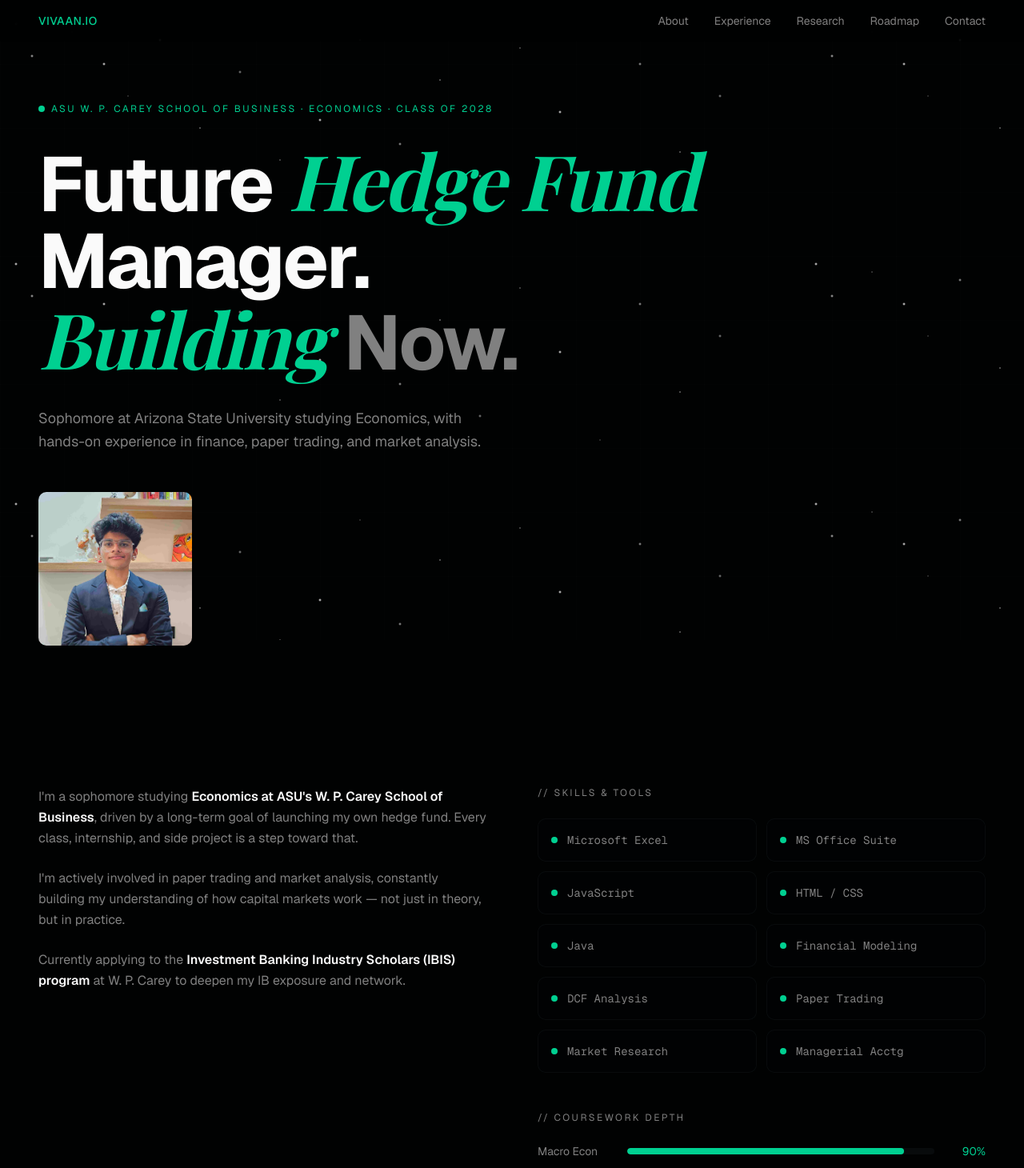
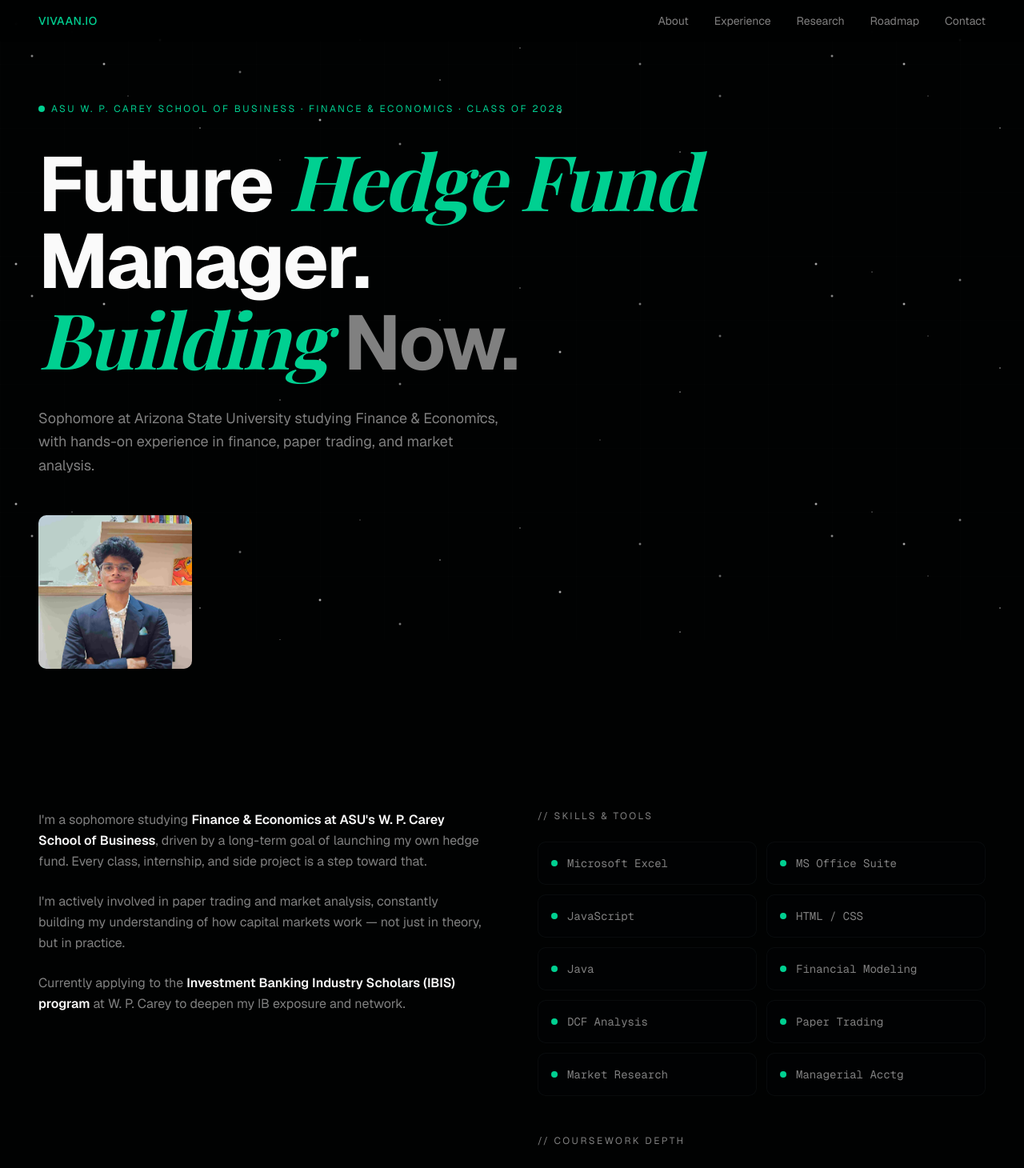
Before and after one commit to vivaanjain2904-spec/portfolio, a Next.js app: page / in a window 1280 px wide. Shown: the top 1460 px of the page at 80% size. Built offline with nearby package versions, Linux system fonts and the light colour scheme.

Commit message:
feat: update resume PDF and site references to "Finance & Economics"
Change "Economics" to "Finance & Economics" in site content and update resume link.

Co-authored-by: Vivaan Jain <273454276+vivaanjain2904-spec@users.noreply.github.com>

```diff
--- a/app/page.tsx
+++ b/app/page.tsx
@@ -63,7 +63,7 @@ export default function PortfolioPage() {
             <div className="flex items-center gap-2 mb-8">
               <span className="w-2 h-2 rounded-full bg-primary" />
               <p className="text-xs text-primary tracking-[0.2em] uppercase">
-                ASU W. P. Carey School of Business · Economics · Class of 2028
+                ASU W. P. Carey School of Business · Finance &amp; Economics · Class of 2028
               </p>
             </div>
 
@@ -78,7 +78,7 @@ export default function PortfolioPage() {
             </h1>
 
             <p className="text-lg text-muted-foreground max-w-xl mb-12 leading-relaxed">
-              Sophomore at Arizona State University studying Economics, with hands-on experience in finance, paper trading, and market analysis.
+              Sophomore at Arizona State University studying Finance &amp; Economics, with hands-on experience in finance, paper trading, and market analysis.
             </p>
 
             {/* Profile Image */}
@@ -101,7 +101,7 @@ export default function PortfolioPage() {
               {/* Left Column - Text */}
               <div className="space-y-6 text-muted-foreground leading-relaxed">
                 <p>
-                  I&apos;m a sophomore studying <span className="text-foreground font-semibold">Economics at ASU&apos;s W. P. Carey School of Business</span>, driven by a long-term goal of launching my own hedge fund. Every class, internship, and side project is a step toward that.
+                  I&apos;m a sophomore studying <span className="text-foreground font-semibold">Finance &amp; Economics at ASU&apos;s W. P. Carey School of Business</span>, driven by a long-term goal of launching my own hedge fund. Every class, internship, and side project is a step toward that.
                 </p>
                 <p>
                   I&apos;m actively involved in paper trading and market analysis, constantly building my understanding of how capital markets work — not just in theory, but in practice.
@@ -336,7 +336,7 @@ export default function PortfolioPage() {
             <div className="grid md:grid-cols-5 gap-6">
               <div className="border-t-2 border-border/50 pt-6">
                 <h3 className="text-lg font-semibold text-foreground mb-3">Foundations</h3>
-                <p className="text-sm text-muted-foreground leading-relaxed">ASU Economics degree, IBIS program, paper trading, DCF modeling, Excel mastery</p>
+                <p className="text-sm text-muted-foreground leading-relaxed">ASU Finance &amp; Economics degree, IBIS program, paper trading, DCF modeling, Excel mastery</p>
               </div>
               <div className="border-t-2 border-border/50 pt-6">
                 <h3 className="text-lg font-semibold text-foreground mb-3">IB / Research Role</h3>
@@ -344,7 +344,7 @@ export default function PortfolioPage() {
               </div>
               <div className="border-t-2 border-border/50 pt-6">
                 <h3 className="text-lg font-semibold text-foreground mb-3">Graduation &amp; FT</h3>
-                <p className="text-sm text-muted-foreground leading-relaxed">B.S. Economics from W. P. Carey. Full-time analyst role. Python, Bloomberg Terminal proficiency.</p>
+                <p className="text-sm text-muted-foreground leading-relaxed">B.S. Finance &amp; Economics from W. P. Carey. Full-time analyst role. Python, Bloomberg Terminal proficiency.</p>
               </div>
               <div className="border-t-2 border-border/50 pt-6">
                 <h3 className="text-lg font-semibold text-foreground mb-3">Build Track Record</h3>
```
Also changed, not shown: 1 other file (tests, documents, lock files or other folders).
